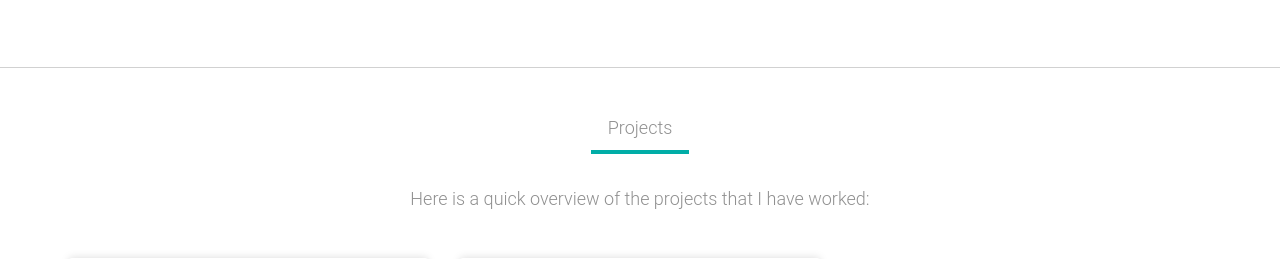
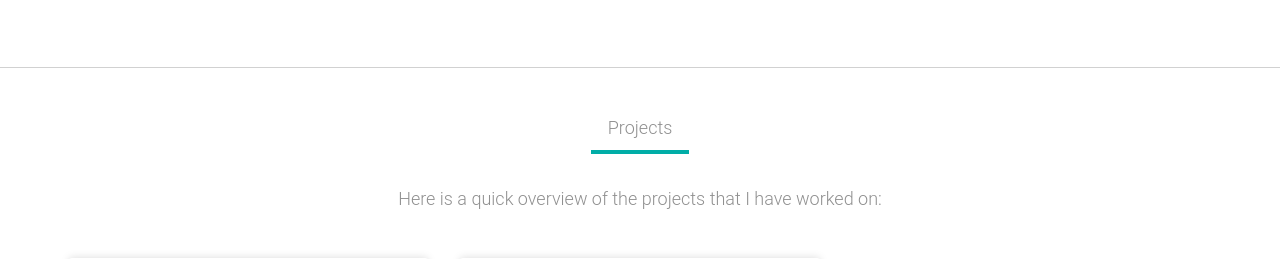
Before and after one commit to f-s-plus-plus/react-site, a React (Create React App) app in the folder client/: page / in a window 1280 px wide. Shown: the part 1422-1681 px from the top of the page. Built offline with nearby package versions, Linux system fonts and the light colour scheme; some icons are missing.

Commit message:
fixed minor typo

```diff
--- a/client/src/App.js
+++ b/client/src/App.js
@@ -66,7 +66,7 @@ class App extends Component {
                 </div>
                 <div className="container-main flex-container padding" id='projects'>
                     <p className="underline-text width-100"> Projects </p>
-                    <p className="width-100-true" style={{marginBottom: "3rem"}}> Here is a quick overview of the projects that I have worked: </p>
+                    <p className="width-100-true" style={{marginBottom: "3rem"}}> Here is a quick overview of the projects that I have worked on: </p>
                     <Project description={notepadDescription} language='fab fa-js-square' demonstrationLink="https://mithridatium.io" projectName="Notepad Application" link="https://github.com/f-s-plus-plus/notepad"/>
                     <Project description={immigrationDescription} language='fab fa-java' projectName="Immigrations Form Auto-Filler" link="https://github.com/f-s-plus-plus/immigration-forms-auto-filler"/>
                     <Project description={photographyDescription} language='fab fa-php' projectName="Photography Site" link="https://github.com/f-s-plus-plus/photography-website"/>
```
